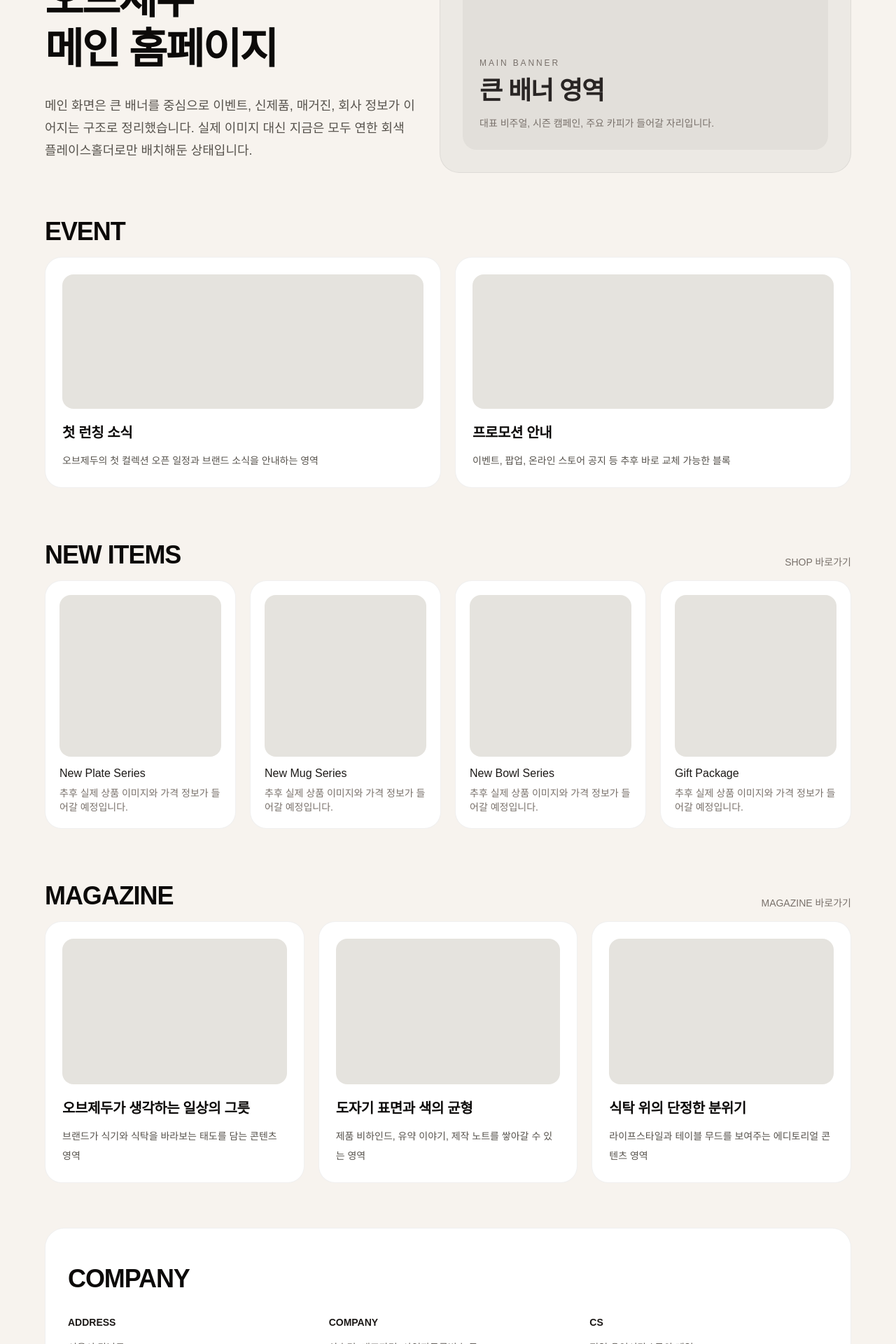
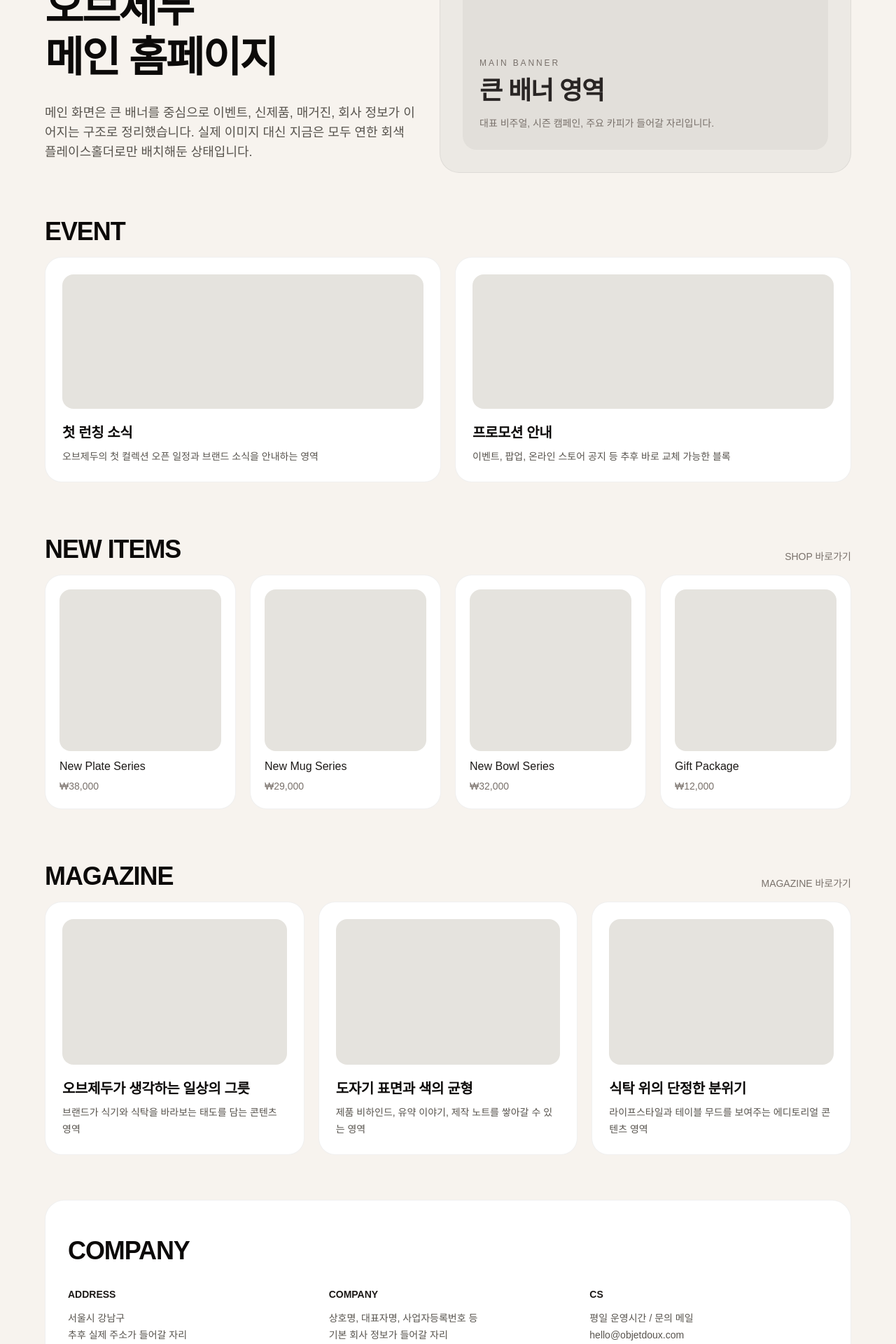
Before and after one commit to objetdoux/objetdoux, a Next.js app: page / in a window 1280 px wide. Shown: the part 440-2360 px from the top of the page at 70% size. Built offline with nearby package versions, Linux system fonts and the light colour scheme.

Commit message:
feat. 디자인 추가수정

```diff
--- a/src/app/page.tsx
+++ b/src/app/page.tsx
@@ -12,10 +12,10 @@ const eventItems = [
 ];
 
 const newItems = [
-  "New Plate Series",
-  "New Mug Series",
-  "New Bowl Series",
-  "Gift Package",
+  { name: "New Plate Series", price: "₩38,000" },
+  { name: "New Mug Series", price: "₩29,000" },
+  { name: "New Bowl Series", price: "₩32,000" },
+  { name: "Gift Package", price: "₩12,000" },
 ];
 
 const magazineItems = [
@@ -44,7 +44,7 @@ export default function Home() {
               <br />
               메인 홈페이지
             </h1>
-            <p className="mt-7 text-base leading-8 text-stone-600 sm:text-lg">
+            <p className="mt-7 text-base leading-7 text-stone-600 sm:text-lg">
               메인 화면은 큰 배너를 중심으로 이벤트, 신제품, 매거진, 회사 정보가
               이어지는 구조로 정리했습니다. 실제 이미지 대신 지금은 모두 연한
               회색 플레이스홀더로만 배치해둔 상태입니다.
@@ -76,17 +76,17 @@ export default function Home() {
           </h2>
         </div>
 
-        <div className="mt-4 grid gap-5 md:grid-cols-2">
+        <div className="-mx-6 mt-4 flex gap-4 overflow-x-auto px-6 pb-2 md:mx-0 md:grid md:grid-cols-2 md:gap-5 md:overflow-visible md:px-0 md:pb-0">
           {eventItems.map((item) => (
             <article
               key={item.title}
-              className="rounded-[1.5rem] border border-black/6 bg-white p-6"
+              className="min-w-[84vw] rounded-[1.5rem] border border-black/6 bg-white p-6 md:min-w-0"
             >
               <div className="h-48 rounded-[1rem] bg-[#e5e3de]" />
               <h3 className="mt-5 text-xl font-semibold tracking-[-0.02em] text-stone-950">
                 {item.title}
               </h3>
-              <p className="mt-3 text-sm leading-7 text-stone-600">
+              <p className="mt-2 text-sm leading-6 text-stone-600">
                 {item.description}
               </p>
             </article>
@@ -109,13 +109,15 @@ export default function Home() {
         <div className="mt-4 grid grid-cols-2 gap-5 xl:grid-cols-4">
           {newItems.map((item) => (
             <article
-              key={item}
+              key={item.name}
               className="rounded-[1.5rem] border border-black/6 bg-white p-4 sm:p-5"
             >
               <div className="aspect-square rounded-[1rem] bg-[#e5e3de]" />
-              <p className="mt-3 text-base font-medium text-stone-900">{item}</p>
-              <p className="mt-1.5 text-sm text-stone-500">
-                추후 실제 상품 이미지와 가격 정보가 들어갈 예정입니다.
+              <p className="mt-2.5 text-base font-medium text-stone-900">
+                {item.name}
+              </p>
+              <p className="mt-1 text-sm leading-6 text-stone-500">
+                {item.price}
               </p>
             </article>
           ))}
@@ -137,17 +139,17 @@ export default function Home() {
           </Link>
         </div>
 
-        <div className="mt-4 grid gap-5 md:grid-cols-3">
+        <div className="-mx-6 mt-4 flex gap-4 overflow-x-auto px-6 pb-2 md:mx-0 md:grid md:grid-cols-3 md:gap-5 md:overflow-visible md:px-0 md:pb-0">
           {magazineItems.map((item) => (
             <article
               key={item.title}
-              className="rounded-[1.5rem] border border-black/6 bg-white p-6"
+              className="min-w-[84vw] rounded-[1.5rem] border border-black/6 bg-white p-6 md:min-w-0"
             >
               <div className="h-52 rounded-[1rem] bg-[#e5e3de]" />
               <h3 className="mt-5 text-xl font-semibold tracking-[-0.02em] text-stone-950">
                 {item.title}
               </h3>
-              <p className="mt-3 text-sm leading-7 text-stone-600">
+              <p className="mt-2 text-sm leading-6 text-stone-600">
                 {item.description}
               </p>
             </article>
@@ -166,7 +168,7 @@ export default function Home() {
           <div className="mt-8 grid gap-8 md:grid-cols-3">
             <div>
               <p className="text-sm font-semibold text-stone-900">ADDRESS</p>
-              <p className="mt-3 text-sm leading-7 text-stone-600">
+              <p className="mt-3 text-sm leading-6 text-stone-600">
                 서울시 강남구
                 <br />
                 추후 실제 주소가 들어갈 자리
@@ -174,7 +176,7 @@ export default function Home() {
             </div>
             <div>
               <p className="text-sm font-semibold text-stone-900">COMPANY</p>
-              <p className="mt-3 text-sm leading-7 text-stone-600">
+              <p className="mt-3 text-sm leading-6 text-stone-600">
                 상호명, 대표자명, 사업자등록번호 등
                 <br />
                 기본 회사 정보가 들어갈 자리
@@ -182,7 +184,7 @@ export default function Home() {
             </div>
             <div>
               <p className="text-sm font-semibold text-stone-900">CS</p>
-              <p className="mt-3 text-sm leading-7 text-stone-600">
+              <p className="mt-3 text-sm leading-6 text-stone-600">
                 평일 운영시간 / 문의 메일
                 <br />
                 hello@objetdoux.com
```
